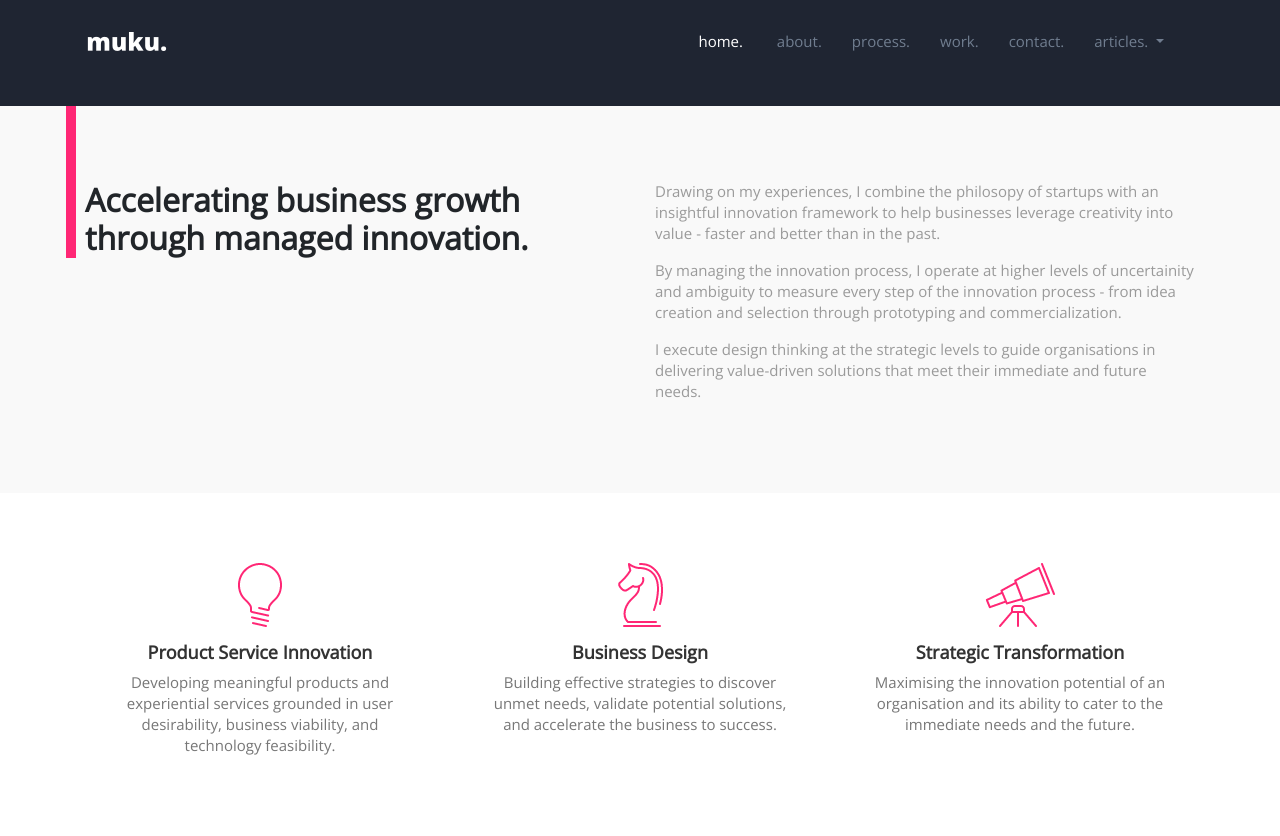
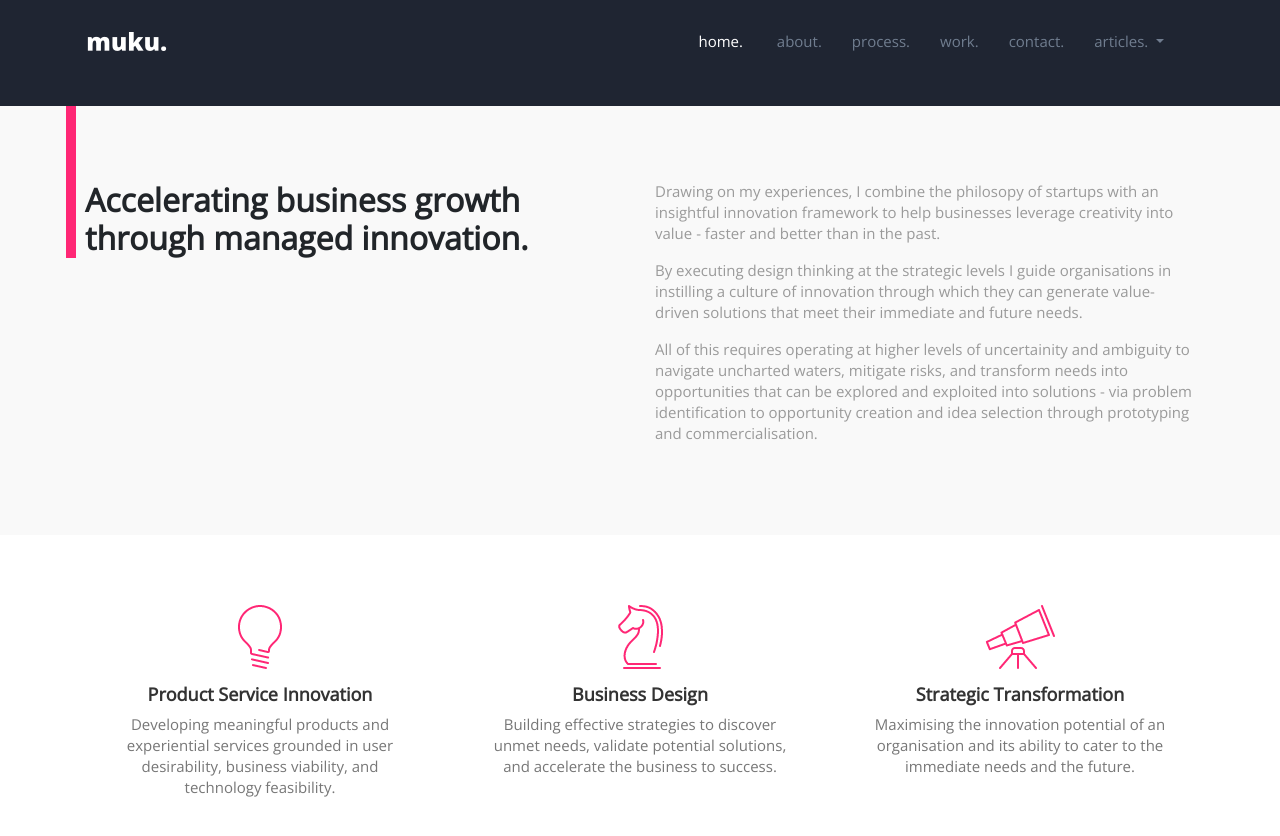
Before and after one commit to mukundkulur/mukundkulur.github.io, a Jekyll site: the page built from index.md, in a window 1280 px wide and 900 px high, scrolled down 502 px. Shown: the top 836 px of the window. Built offline with Jekyll 4.4.1, drawn with Linux system fonts in a browser that asks for light colours; nearby versions of some CDN libraries; library files that are not in the unit come from our copies; our own code applies the rules of GitHub Pages for plain Markdown files.

Commit message:
updated about section content

```diff
--- a/index.md
+++ b/index.md
@@ -75,8 +75,9 @@ About Section
 </div>
 <div class="col-12 col-md-6">
 <p>Drawing on my experiences, I combine the philosopy of startups with an insightful innovation framework to help businesses leverage creativity into value - faster and better than in the past.</p>
-<p>By managing the innovation process, I operate at higher levels of uncertainity and ambiguity to measure every step of the innovation process - from idea creation and selection through prototyping and commercialization. </p>
-<p>I execute design thinking at the strategic levels to guide organisations in delivering value-driven solutions that meet their immediate and future needs.</p>
+<p>By executing design thinking at the strategic levels I guide organisations in instilling a culture of innovation through which they can generate value-driven solutions that meet their immediate and future needs.</p>
+<p>All of this requires operating at higher levels of uncertainity and ambiguity to navigate uncharted waters, mitigate risks, and transform needs into opportunities that can be explored and exploited into solutions - via problem identification to opportunity creation and idea selection through prototyping and commercialisation. </p>
+
 </div>
 </div>
 <!-- End row -->
```
Also changed, not shown: 1 other file.
